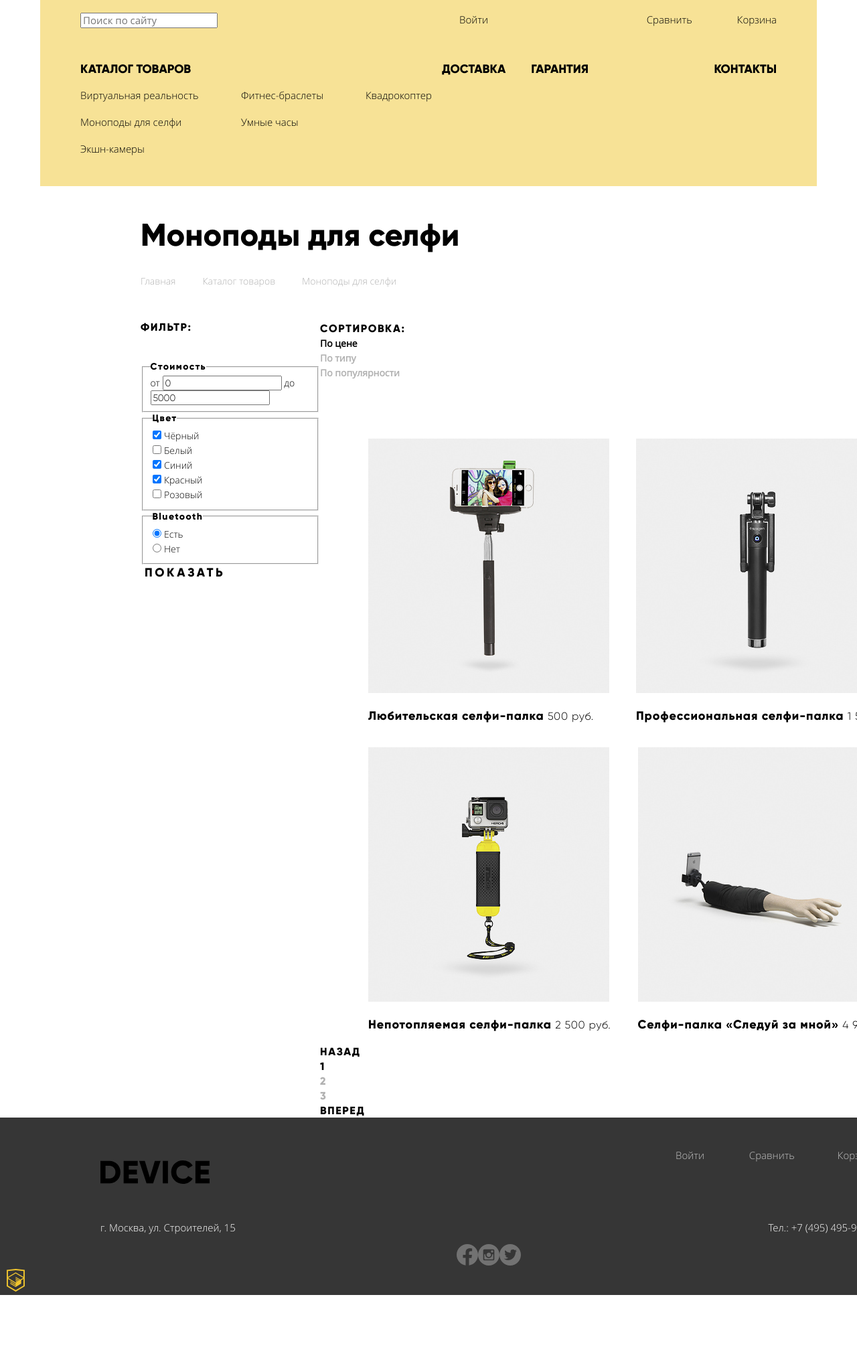
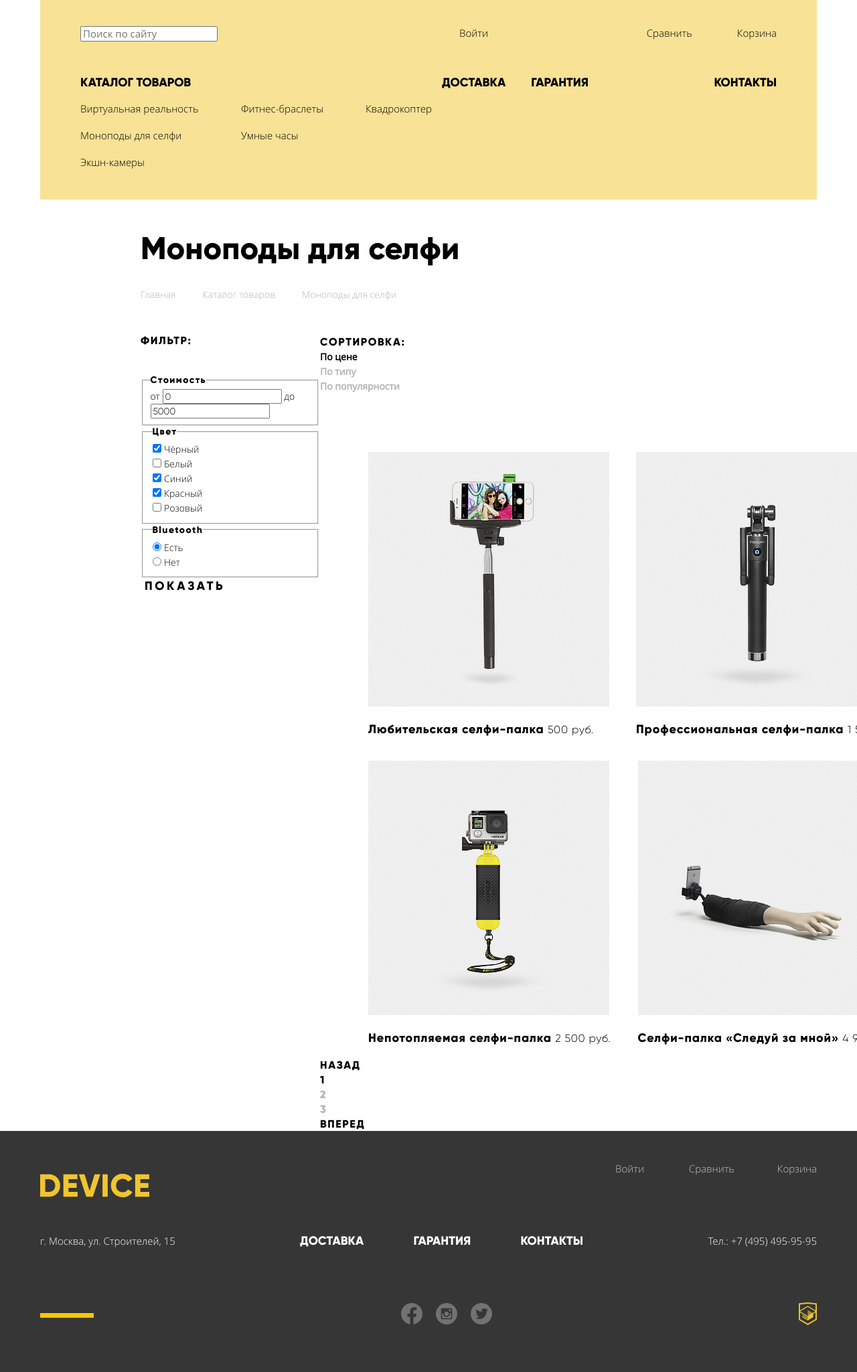
Before and after one commit to BorisSidorenko/851191-device-28, a plain HTML site: page catalog.html in a window 1280 px wide. Shown: the part 60-2109 px from the top of the page at 67% size. Before the commit the page ends 1994 px from the top, so only its background shows below. Drawn offline with Linux system fonts and the light colour scheme.

Commit message:
закончил сетку для хедера и футера

```diff
--- a/catalog.html
+++ b/catalog.html
@@ -7,7 +7,7 @@
     <link href="css/style.css" rel="stylesheet">
   </head>
   <body class="page-body">
-    <header class="main-header">
+    <header class="main-header container">
       <nav class="main-nav">
         <a class="header-logo" href="index.html">
           <svg width="163" height="35" viewBox="0 0 163 35" fill="none" xmlns="http://www.w3.org/2000/svg">
@@ -51,7 +51,6 @@
                 </li>
               </ul>
             </div>
-            <div class="capabilities-container">
               <ul class="user-list">
                 <li>
                   <a href="blank.html">Доставка</a>
@@ -63,7 +62,6 @@
                   <a href="blank.html">Контакты</a>
                 </li>
               </ul>
-            </div>
           </div>
         </div>
       </nav>
@@ -235,6 +233,7 @@
       </section>
     </main>
     <footer class="main-footer">
+      <div class="footer-wrapper">
         <div class="footer-container">
           <a class="footer-logo" href="index.html">
             <svg width="163" height="35" viewBox="0 0 163 35" fill="none" xmlns="http://www.w3.org/2000/svg">
@@ -247,21 +246,18 @@
             <a href="basket.html" class="footer-link">Корзина</a>
           </div>
         </div>
-      <div class="footer-container">
+        <div class="footer-container footer-nav">
           <ul class="site-nav">
             <li><a href="delivery.html" class="footer-link">Доставка</a></li>
             <li><a href="warranty.html" class="footer-link">Гарантия</a></li>
             <li><a href="contacts.html" class="footer-link">Контакты</a></li>
           </ul>
-        <section class="footer-contacts">
-          <h2 class="visually-hidden">Как нас найти</h2>
-          <p>
+          <p aria-label="Как нас найти" class="footer-contacts">
             г. Москва, ул. Строителей, 15
           </p>
-          <p>
-            <a href="tel:+74954959595" class="footer-link">Тел.: +7 (495) 495-95-95</a>
+          <p class="footer-contacts">
+            <a href="tel:+74954959595" aria-label="Наш телефон" class="tel-link footer-link">Тел.: +7 (495) 495-95-95</a>
           </p>
-        </section>
         </div>
           <section class="footer-social">
             <h2 class="visually-hidden">Наши соцсети</h2>
@@ -291,7 +287,6 @@
                 </a>
               </li>
             </ul>
-        </section>
             <a href="https://htmlacademy.ru/intensive/htmlcss" class="htmlacademy">
               <span class="visually-hidden">Академия</span>
               <svg width="27" height="34" viewBox="0 0 27 34" fill="none" xmlns="http://www.w3.org/2000/svg">
@@ -305,6 +300,8 @@
                 </defs>
               </svg>
             </a>
+        </section>
+      </div>
     </footer>
   </body>
 </html>
--- a/css/style.css
+++ b/css/style.css
@@ -47,7 +47,7 @@
   --special-yellow: #F7E296;
   --special-green: #91C92F;
   --special-yellow-dark: #F0C52E;
-
+  --special-yellow-footer: #FFC600;
   --main--font-family: "Gilroy", Arial, sans-serif;
   --aditional--font-family: "Open Sans", Arial, sans-serif;
 }
@@ -89,42 +89,43 @@ img {
 .main-nav {
   display: flex;
   flex-direction: column;
+  background-color: var(--special-yellow);
+  box-shadow: inset 0 40px var(--basic-white);
+}
+
+.main-header.container {
   width: 1160px;
   margin: 0 auto;
-  padding: 0 10px;
 }
 
 .header-logo {
-  /* Пока не понял, как сделать логотип наезжающим на контейнер. Пока только вижу это как отрицательный margin и z-index.
-     Есть какой-нибудь устоявшийся способ это сделать?*/
   width: 163px;
   height: 35px;
-  margin-left: 60px;
+  padding-left: 60px;
+  padding-top: 20px;
 }
 
 .nav-wrapper {
   background-color: var(--special-yellow);
-  width: 100%;
+  padding-top: 44px;
+  padding-left: 60px;
+  padding-right: 60px;
 }
 
 .nav-wrapper a {
   color: var(--basic-black);
 }
 
+.header-logo[href]:hover,
+.header-logo[href]:focus,
 .nav-wrapper a:hover,
 .nav-wrapper a:focus {
   opacity: 0.6;
 }
 
+.header-logo[href]:active,
 .nav-wrapper a:active {
   opacity: 0.3;
-}
-
-.user-container,
-.site-container {
-  margin-top: 44px;
-  margin-left: 60px;
-  margin-right: 60px;
 }
 
 .user-container {
@@ -133,22 +134,11 @@ img {
 }
 
 .site-container {
-  margin-top: 50px;
+  padding-top: 50px;
   display: flex;
   justify-content: space-between;
+  align-items: flex-start;
 }
-
-.capabilities-container .user-list {
-  width: 500px;
-  display: flex;
-  justify-content: flex-end;
-}
-
-.user-list li:nth-child(2) {
-  flex-grow: 1;
-  margin-left: 38px;
-}
-
 
 /* Slider */
 
@@ -230,20 +220,10 @@ img {
 /* About us / our contacts sections */
 .container-info {
   margin: 0 auto;
-  margin-bottom: 86px;
+  padding-bottom: 86px;
   width: 1160px;
   display: flex;
   justify-content: space-between;
-}
-
-.about-us {
-  width: 473px;
-  height: 580px;
-}
-
-.our-contacts {
-  width: 560px;
-  height: 580px;
 }
 
 .about-us h2,
@@ -262,11 +242,17 @@ img {
   font-weight: 300;
   font-size: 15px;
   line-height: 28px;
+  margin-top: 0;
   margin-bottom: 40px;
 }
 
 .our-contacts img {
-  margin-bottom: 85px;
+  padding-bottom: 85px;
+}
+
+.our-contacts {
+  display: flex;
+  flex-direction: column;
 }
 
 .contacts-map {
@@ -277,11 +263,17 @@ img {
 .about-us ul {
   margin: 0;
   padding: 0;
-  margin-bottom: 84px;
+  padding-bottom: 84px;
   font-weight: 800;
   font-size: 16px;
   line-height: 28px;
   list-style: none;
+}
+
+.about-us {
+  padding-right: 127px;
+  display: flex;
+  flex-direction: column;
 }
 
 .about-us li {
@@ -293,10 +285,15 @@ img {
 }
 
 .details-button {
+  display: block;
   text-decoration: none;
   color: var(--basic-black);
   letter-spacing: 0.2em;
   text-transform: uppercase;
+}
+
+.container-info .details-button {
+  margin-top: auto;
 }
 
 /* User navigation */
@@ -315,7 +312,7 @@ img {
 }
 
 .user-container a:first-child {
-  flex-grow: 1;
+  margin-right: auto;
 }
 
 .user-container a {
@@ -332,6 +329,18 @@ img {
 
 .site-nav {
   text-transform: uppercase;
+}
+
+
+.site-nav .user-list {
+  width: 500px;
+  display: flex;
+  justify-content: flex-end;
+}
+
+.user-list li:nth-child(2) {
+  margin-right: auto;
+  padding-left: 38px;
 }
 
 .site-nav .user-list,
@@ -351,10 +360,9 @@ img {
 }
 
 .catalog-container .category-list {
-  margin-top: 18px;
-  margin-bottom: 46px;
+  padding-top: 18px;
+  padding-bottom: 46px;
   display: grid;
-  /* Ниже указываю точные размеры колонок, ориентировался на макет. Это ок? Или тут нужен другой подход? */
   grid-template-columns: 179px 125px 104px;
   grid-template-rows: min-content min-content min-content;
   grid-column-gap: 61px;
@@ -367,15 +375,19 @@ img {
 }
 
 /* Main footer */
+.footer-wrapper {
+  margin: 0 auto;
+  padding-bottom: 65px;
+  width: 1160px;
+}
+
 .main-footer {
-  width: 1440px;
-  margin: 0 auto;
-  padding: 0 10px;
   background-color: var(--basic-dark);
   color: var(--basic-white);
 }
 
 .main-footer .footer-container {
+ width: 1160px;
  display: flex;
  justify-content: space-between;
 }
@@ -383,41 +395,27 @@ img {
 .footer-container .user-nav {
   width: 325px;
   height: 20px;
-  margin-top: 46px;
-  margin-right: 140px;
+  padding-top: 46px;
   display: flex;
   justify-content: space-between;
-}
-
-.footer-container .footer-contacts {
-  margin-left: 140px;
-  margin-right: 140px;
-  margin-top: 40px;
-  display: flex;
-  width: 100%;
-  justify-content: space-between;
+  flex-wrap: wrap;
 }
 
 .footer-container .site-nav {
-  /* Не знаю как быть с этим списком т.к. он в итоге должен оказаться между контактами. */
-  display: none;
+   width: 423px;
+   display: flex;
+   justify-content: space-between;
+   align-items: center;
 }
 
-/* Footer logo */
-/* Вот тут возник вопрос - как покрасить этот SVG?
-   Я пробовал разные способы, но ничего не меняется. Нашёл статью где предлагают сделать так:
-
-    svg {
-     fill: red;
-    }
-
-  У меня результата не дало.
-*/
 .footer-logo {
+  padding-top: 64px;
   width: 163px;
   height: 35px;
-  margin-left: 140px;
-  margin-top: 64px;
+}
+
+.footer-logo path {
+  fill: var(--special-yellow-dark);
 }
 
 /* Footer site navigation */
@@ -431,6 +429,19 @@ img {
   color: var(--basic-white);
 }
 
+.footer-nav {
+  padding-top: 40px;
+  padding-bottom: 67px;
+}
+
+.footer-nav .footer-link:hover,
+.footer-nav .footer-link:focus {
+  opacity: 0.6;
+}
+
+.footer-nav .footer-link:active {
+  opacity: 0.3;
+}
 
 .user-nav .footer-link,
 .footer-contacts {
@@ -465,13 +476,32 @@ img {
   color: rgba(var(--basic-white-rgb), 0.3);
 }
 
-.footer-contacts .footer-link {
+.footer-contacts:first-of-type {
+  order:-1;
+}
+
+.tel-link {
   color: var(--basic-white);
 }
 
-.footer-social .social-list {
+.footer-social {
+  width: auto;
   display: flex;
-  justify-content: center;
+  justify-content: space-between;
+  align-items: center;
+}
+
+.footer-social::before {
+  content: "";
+  width: 80px;
+  height: 7px;
+  background-color: var(--special-yellow-footer);
+}
+
+.social-list {
+  width: 136px;
+  display: flex;
+  justify-content: space-between;
 }
 
 
```
Also changed, not shown: index.html (+8 -11 lines). Lines whose indentation alone changed are shown as unchanged.
